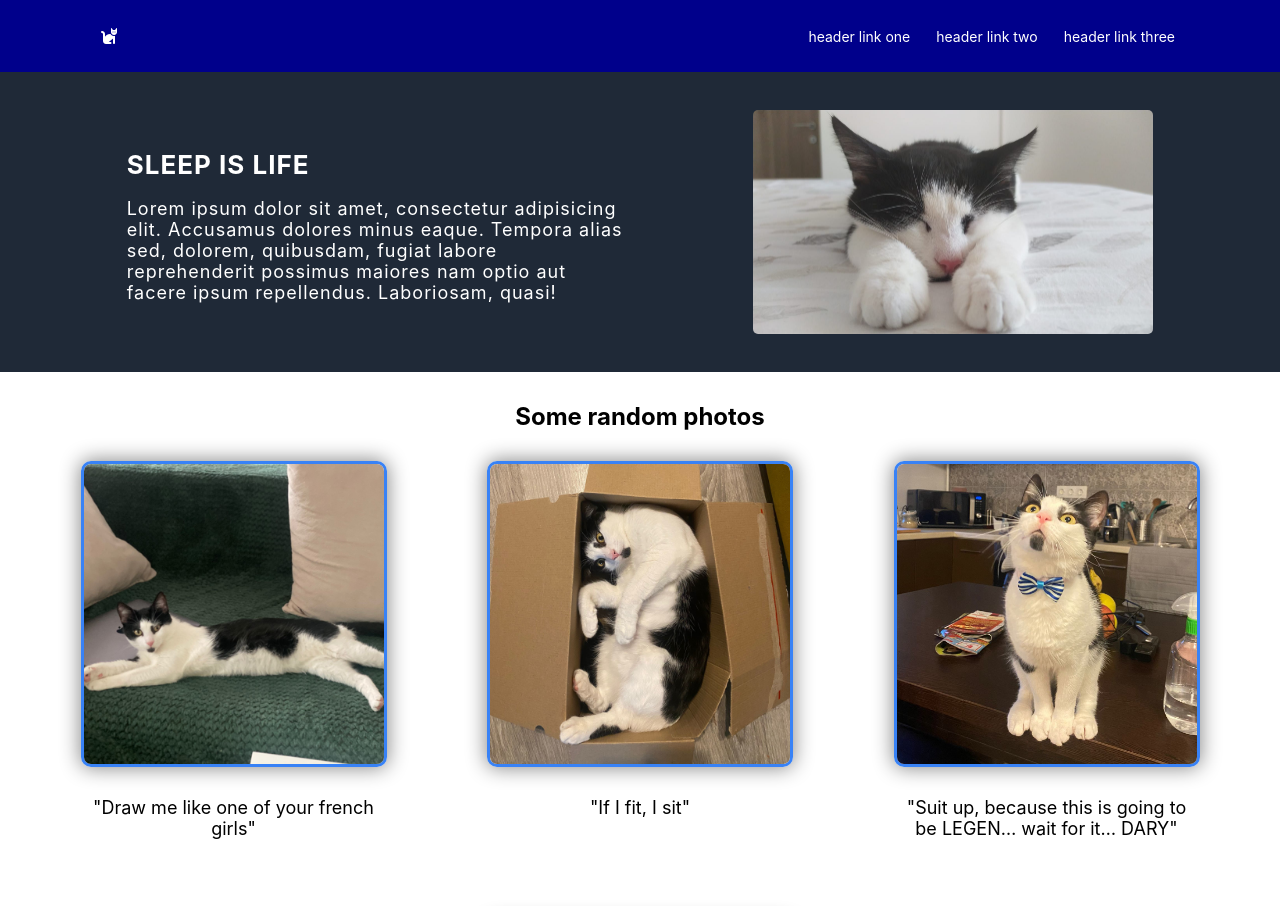
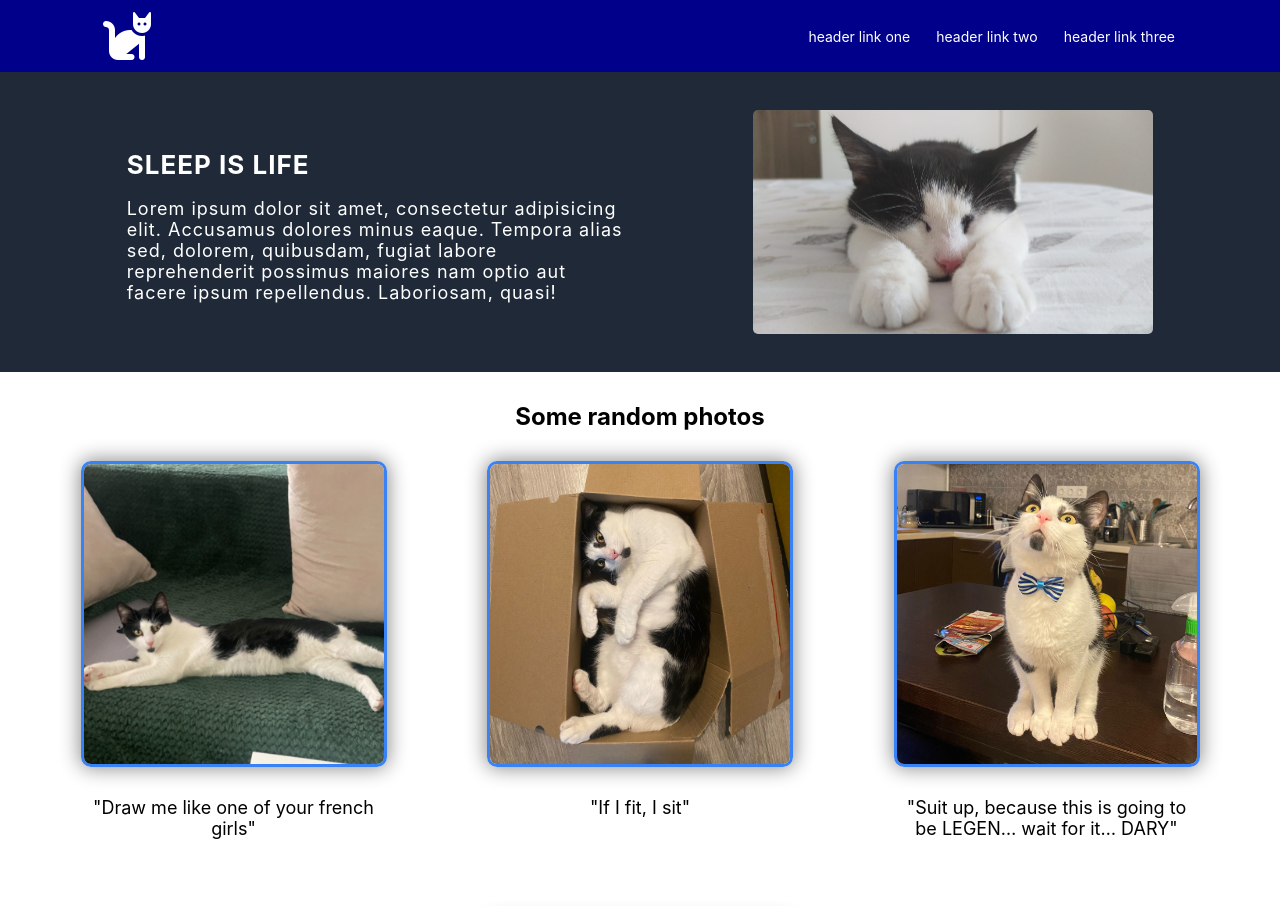
Before and after one commit to danutdotrar/landing-page, a plain HTML site: page index.html in a window 1280 px wide. Shown: the top 906 px of the page. Drawn offline with Linux system fonts and the light colour scheme.

Commit message:
Fixed a html logo typo

```diff
--- a/index.html
+++ b/index.html
@@ -13,7 +13,7 @@
     <div class="header">
 
         <div class="left-logo">
-            <i class="fa-solid fa-cat fa-3gitx"></i>
+            <i class="fa-solid fa-cat fa-3x"></i>
         </div>
 
         <ul class="right-header-links">
```
